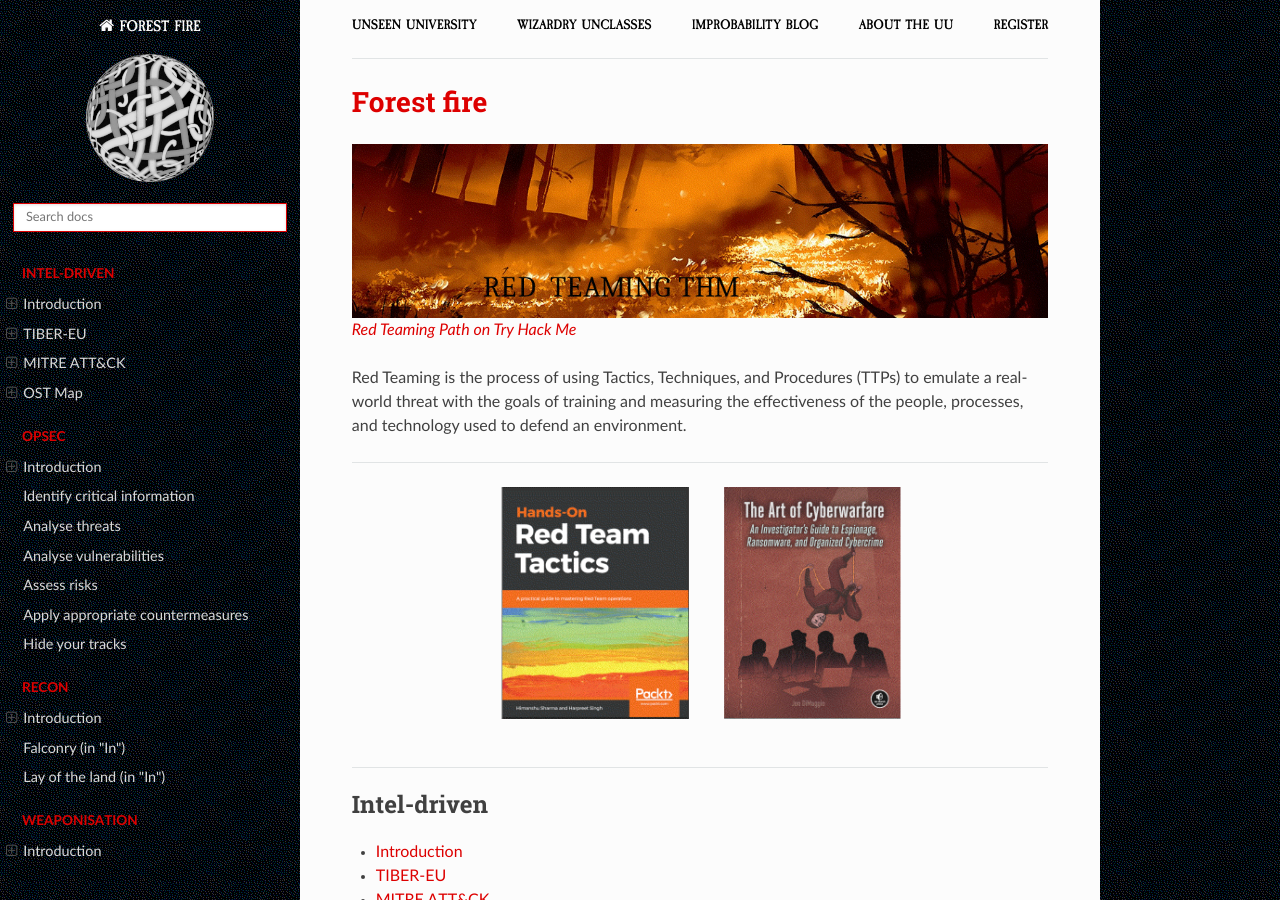
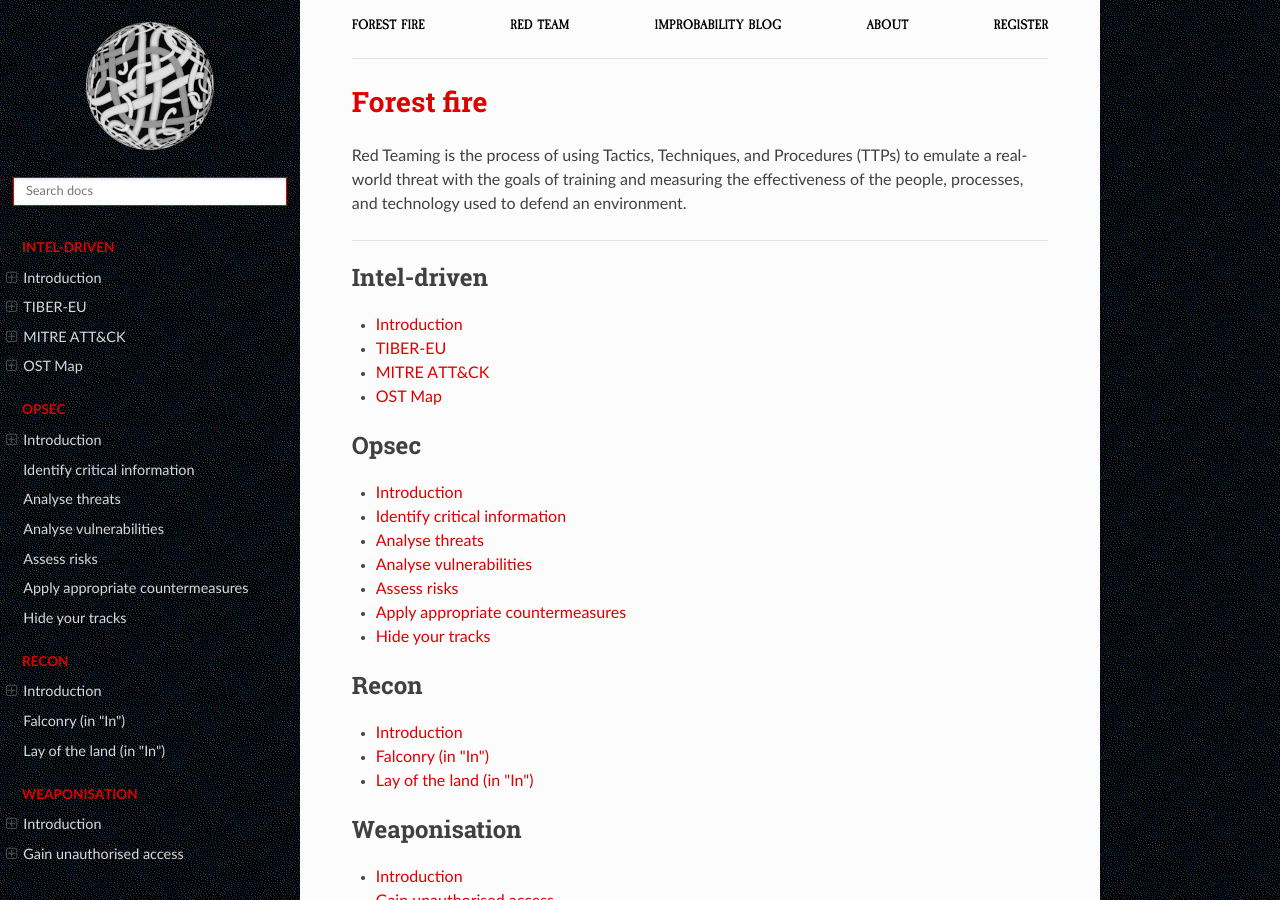
Before and after one commit to tymyrddin/red-hurdles, a Sphinx documentation site: the page built from source/index.rst, in a window 1280 px wide and 900 px high. Built offline with Sphinx 7.4.7 and the Read the Docs theme 2.0.0, drawn with Linux system fonts in a browser that asks for light colours.

Commit message:
improved navigation

```diff
--- a/source/_templates/breadcrumbs.html
+++ b/source/_templates/breadcrumbs.html
@@ -1,10 +1,10 @@
 <div class="container">
     <topnav>
             <ul>
-                <li class="nav__item"><a href="https://uu.tymyrddin.dev/" class="nav__link">Unseen University</a></li>
-                <li class="nav__item"><a href="https://uu.tymyrddin.dev/" class="nav__link">Wizardry Unclasses</a></li>
+                <li class="nav__item"><a href="https://uu.tymyrddin.dev/" class="nav__link">Forest fire</a></li>
+                <li class="nav__item"><a href="https://red.tymyrddin.dev/" class="nav__link">Red Team</a></li>
                 <li class="nav__item"><a href="https://uu.tymyrddin.dev/blog/" class="nav__link">Improbability Blog</a></li>
-                <li class="nav__item"><a href="https://uu.tymyrddin.dev/about/" class="nav__link">About the UU</a></li>
+                <li class="nav__item"><a href="https://uu.tymyrddin.dev/about/" class="nav__link">About</a></li>
                 <li class="nav__item"><a href="https://uu.tymyrddin.dev/registration/" class="nav__link">Register</a></li>
             </ul>
     </topnav>
--- a/source/conf.py
+++ b/source/conf.py
@@ -44,6 +44,7 @@
     'display_version': True,
     'prev_next_buttons_location': 'bottom',
     'style_external_links': False,
+    'logo_only': True,
     # Toc options
     'collapse_navigation': False,
     'sticky_navigation': False,
--- a/source/index.rst
+++ b/source/index.rst
@@ -1,16 +1,7 @@
 Forest fire
 ===============================================
 
-.. figure:: _static/images/red-teaming.png
-
-   `Red Teaming Path on Try Hack Me <https://tryhackme.com/path/outline/redteaming>`_
-
 Red Teaming is the process of using Tactics, Techniques, and Procedures (TTPs) to emulate a real-world threat with the goals of training and measuring the effectiveness of the people, processes, and technology used to defend an environment.
-
-----
-
-.. image:: _static/images/red-team-books.png
-  :alt: Useful books
 
 ----
 
@@ -157,7 +148,7 @@
    docs/exfiltration/README.md
    Data exfiltration (in "Out") <https://red.tymyrddin.dev/projects/exfil/en/latest/>
 
-.. toctree::
-   :caption: Links
+----
 
-   Red Team <https://red.tymyrddin.dev/>
+.. image:: _static/images/red-team-books.png
+  :alt: Useful books
```
